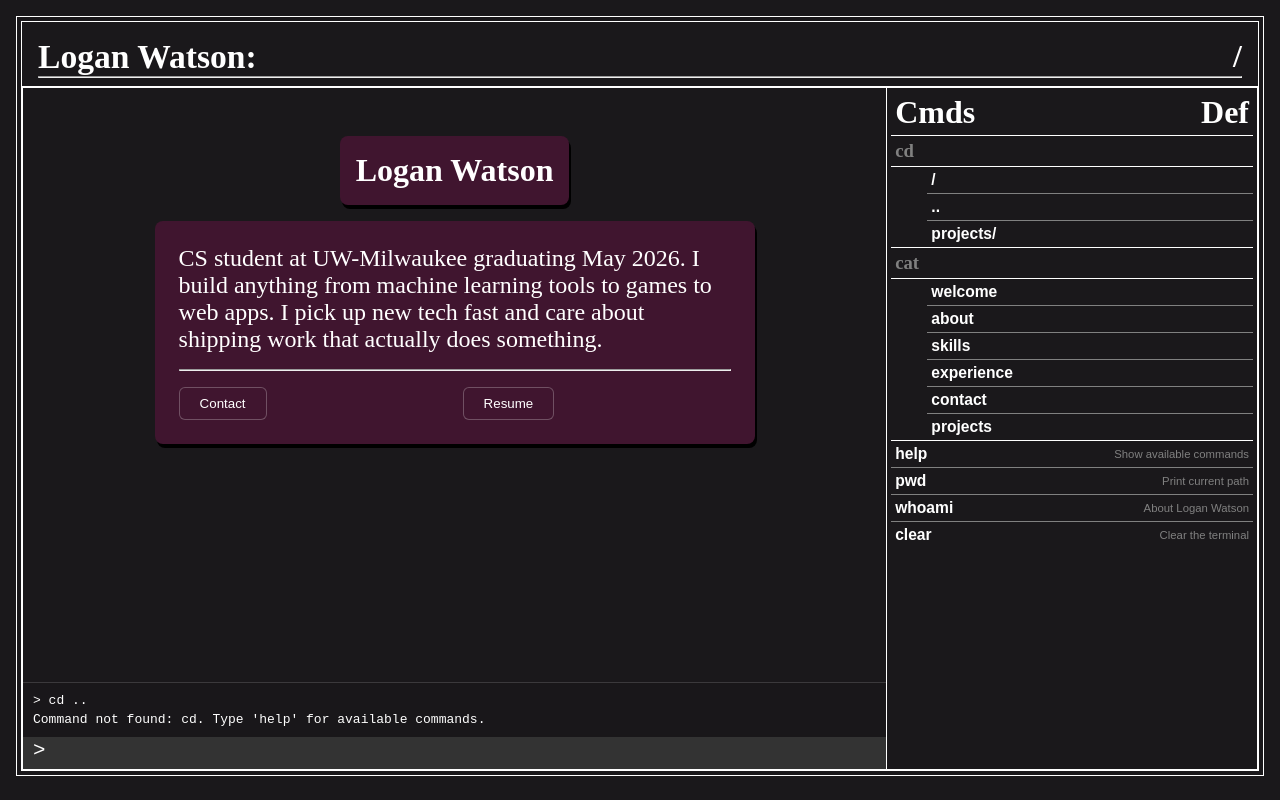
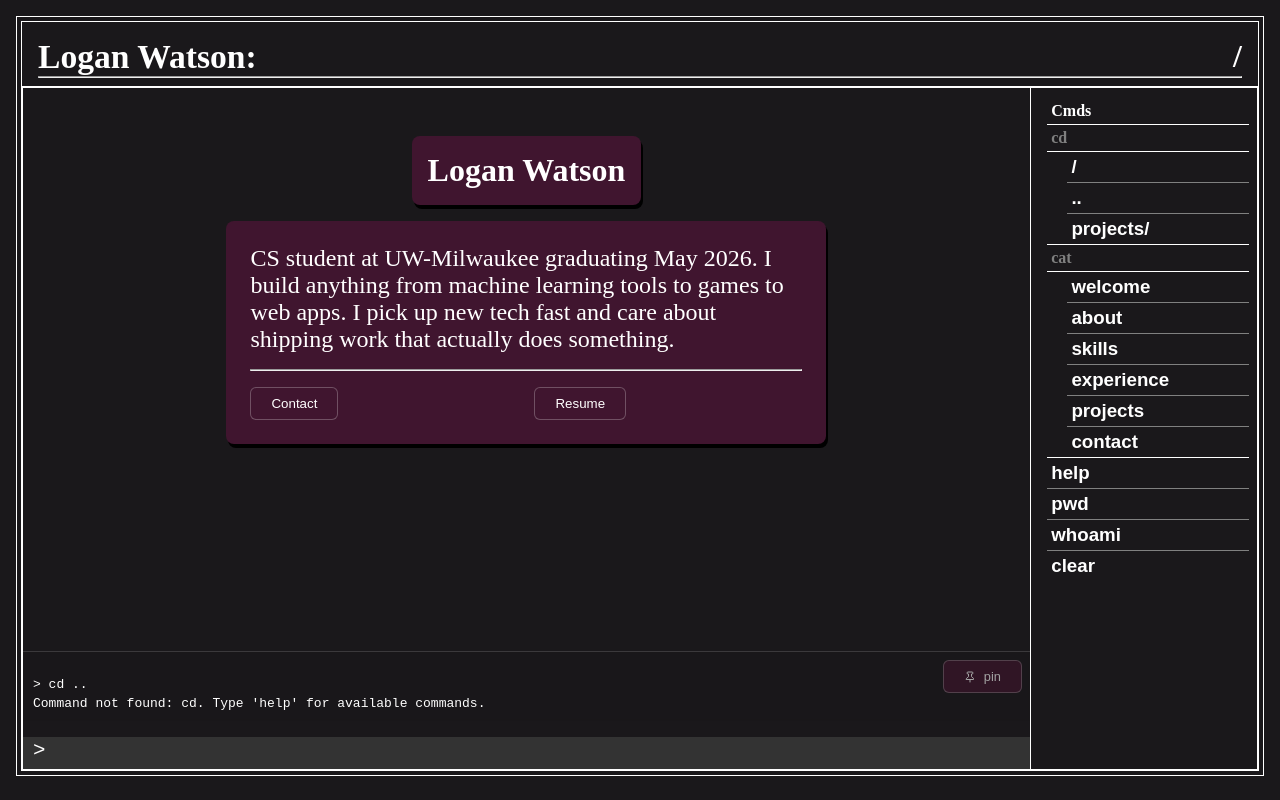
Before and after one commit to LoganWatson1400/portfolio_development, a SvelteKit app: page /about in a window 1280 px wide. Both pictures are taken after a click on the button "..". Built offline with nearby package versions, Linux system fonts and the light colour scheme.

Commit message:
feat: better terminal useage

```diff
--- a/src/app.css
+++ b/src/app.css
@@ -160,15 +160,19 @@
 }
 
 .divider.white {
+  min-height: 1px;
   height: 1px;
   background-color: white;
   width: 100%;
+  flex-shrink: 0;
 }
 
-.divider.gray{
+.divider.gray {
+  min-height: 1px;
   height: 1px;
   background-color: gray;
   width: 100%;
+  flex-shrink: 0;
 }
 
 .flex {
--- a/src/components/commandTable.svelte
+++ b/src/components/commandTable.svelte
@@ -1,15 +1,12 @@
 <script>
   import { getCurrentDir, isDir, dirName } from "$lib/terminal/terminal.js";
   import { terminalValue } from "$lib/stores.js";
-
   export let run = async (cmd) => terminalValue.set(cmd);
   export let pathStack = [];
-
   $: currentDir = getCurrentDir(pathStack) ?? {};
   $: entries = Object.entries(currentDir);
   $: dirs = entries.filter(([key]) => isDir(key));
   $: files = entries.filter(([key]) => !isDir(key));
-
   const META_COMMANDS = ["help", "pwd", "whoami", "clear"];
   const META_DESCRIPTIONS = {
     help: "Show available commands",
@@ -17,21 +14,29 @@
     whoami: "About Logan Watson",
     clear: "Clear the terminal",
   };
+
+  let panelEl;
+  let scale = 2;
+
+  // Observe the panel's width and derive a scale factor
+  // Baseline: 160px → scale 1.0, clamped between 0.65 and 1.25
+  $: if (panelEl) {
+    const ro = new ResizeObserver(([entry]) => {
+      const w = entry.contentRect.width;
+      scale = Math.min(1.25, Math.max(0.65, w / 160));
+    });
+    ro.observe(panelEl);
+  }
 </script>
 
-<div class="panel flex col">
+<div class="panel flex col" bind:this={panelEl} style="--scale: {scale}">
   <!-- header -->
-  <div class="row">
-    <h1>Cmds</h1>
-    <h1 class="command__description">Def</h1>
-  </div>
+  <h1 class="row">Cmds</h1>
   <div class="divider white" />
-
   <!-- cd -->
   {#if dirs.length > 0 || pathStack.length > 0}
-    <div class="row"><h3 class="label">cd</h3></div>
+    <h3 class="row label">cd</h3>
     <div class="divider white" />
-
     <div class="sublist flex col">
       <button class="row btn-command" onclick={() => run("cd /")}>
         <h3>/</h3>
@@ -40,7 +45,6 @@
       <button class="row btn-command" onclick={() => run("cd ..")}>
         <h3>..</h3>
       </button>
-
       {#each dirs as [key, value], i}
         <div class="divider gray" />
         <button
@@ -48,21 +52,18 @@
           onclick={() => run("cd " + dirName(key))}
         >
           <h3>{dirName(key)}/</h3>
-          <span class="command__description desc"
-            >{value.description ?? ""}</span
-          >
+          <span class="command__description desc">
+            {value.description ?? ""}
+          </span>
         </button>
       {/each}
     </div>
-
     <div class="divider white" />
   {/if}
-
   <!-- cat -->
   {#if files.length > 0}
-    <div class="row"><h3 class="label">cat</h3></div>
+    <h3 class="row label">cat</h3>
     <div class="divider white" />
-
     <div class="sublist flex col">
       {#each files as [key], i}
         {#if i > 0}<div class="divider gray" />{/if}
@@ -71,16 +72,13 @@
         </button>
       {/each}
     </div>
-
     <div class="divider white" />
   {/if}
-
   <!-- meta -->
   {#each META_COMMANDS as cmd, i}
     {#if i > 0}<div class="divider gray" />{/if}
     <button class="row btn-command" onclick={() => run(cmd)}>
       <h3>{cmd}</h3>
-      <span class="command__description desc">{META_DESCRIPTIONS[cmd]}</span>
     </button>
   {/each}
 </div>
@@ -89,30 +87,31 @@
   .panel {
     height: 100%;
     width: 100%;
+    margin: 0px 4px;
     gap: 2px;
+    /* All font sizes below are multiplied by --scale */
+    font-size: calc(0.8rem * var(--scale, 1));
     overflow-y: auto;
+    overflow-x: hidden;
   }
-
   .row {
     display: flex;
     justify-content: space-between;
     align-items: center;
+    font-size: inherit;
     width: 100%;
     padding: 2px 4px;
   }
-
   .sublist {
     padding-left: 10%;
     gap: 2px;
   }
-
   .label {
     color: gray;
   }
-
   .desc {
     color: var(--color-txt-secondary);
-    font-size: 0.85em;
+    font-size: calc(0.85em * var(--scale, 1));
     text-align: right;
   }
 </style>
--- a/src/lib/data/tree.json
+++ b/src/lib/data/tree.json
@@ -12,11 +12,11 @@
     "experience": {
       "description": "My work and education history"
     },
+    "projects": {
+      "description": "View a list current projects"
+    },
     "contact": {
       "description": "Get in touch with me"
-    },
-    "projects": {
-      "description": "View a list current projects"
     },
     "projects/": {
       "emoteclass": {
--- a/src/routes/+layout.svelte
+++ b/src/routes/+layout.svelte
@@ -1,7 +1,8 @@
 <script>
   import favicon from "$lib/assets/favicon.svg";
-  import '../app.css';
+  import "../app.css";
   import { tick, onMount } from "svelte";
+  import { slide, fade } from "svelte/transition";
   import { afterNavigate } from "$app/navigation";
   import CommandTable from "../components/commandTable.svelte";
   import { terminalValue, terminalHistory } from "$lib/stores.js";
@@ -11,9 +12,51 @@
   let historyEl;
   let inputEl;
 
-  // Instantiated in onMount so sessionStorage is available (no SSR issues).
   let terminal;
   let currentPath = $state("/");
+
+  // ── terminal history visibility state ──────────────────────────────────────
+  let pinned    = $state(false);   // user toggled "keep open"
+  let isHovered = $state(false);   // mouse is inside the history panel or terminal input
+  let showHistory = $state(false); // master visibility flag
+  let hideTimeout;
+
+  function startHideTimer() {
+    clearTimeout(hideTimeout);
+    // Only schedule a hide when neither pinned nor hovered
+    if (!pinned && !isHovered) {
+      hideTimeout = setTimeout(() => {
+        showHistory = false;
+      }, 3000);
+    }
+  }
+
+  function cancelHideTimer() {
+    clearTimeout(hideTimeout);
+  }
+
+  function onHistoryMouseEnter() {
+    isHovered = true;
+    cancelHideTimer();   // keep visible while hovering
+  }
+
+  function onHistoryMouseLeave() {
+    isHovered = false;
+    startHideTimer();    // begin countdown once mouse leaves
+  }
+
+  function togglePin() {
+    pinned = !pinned;
+    if (pinned) {
+      // pinned → cancel any pending hide
+      cancelHideTimer();
+      showHistory = $terminalHistory.length > 0;
+    } else {
+      // un-pinned → start the hide countdown
+      startHideTimer();
+    }
+  }
+  // ──────────────────────────────────────────────────────────────────────────
 
   onMount(() => {
     terminal = new Terminal();
@@ -21,14 +64,20 @@
     inputEl?.focus();
   });
 
-  // Keep the header path label in sync after every navigation.
   afterNavigate(() => {
     setTimeout(() => inputEl?.focus(), 50);
   });
 
-  // Scroll the history pane to the bottom whenever it updates.
+  // Whenever history changes: show the panel, reset the countdown
   $effect(() => {
     $terminalHistory;
+    if ($terminalHistory.length > 0) {
+      showHistory = true;
+      startHideTimer();
+    } else {
+      showHistory = false;
+      cancelHideTimer();
+    }
     scrollToBottom();
   });
 
@@ -59,99 +108,111 @@
   <link rel="icon" href={favicon} />
 </svelte:head>
 
-<!-- root: full viewport, flex column -->
+<!-- root -->
 <div
-  class="box"
+  class="box flex col"
   style="
-  height: 95%;
-  margin: 2vmin;
-  display: flex;
-  flex-direction: column;
-"
+    height: 95%;
+    margin: 2vmin;
+    gap: 0;
+  "
 >
-  <!--- header --->
-  <div
-    class="box"
-    style="
-    flex-shrink: 0;
-    padding: 16px;
-    padding-bottom: 8px;
-  "
-  >
-    <div style="display: flex; justify-content: space-between;">
+  <!-- header -->
+  <div class="box" style="flex-shrink: 0; padding: 16px 16px 8px;">
+    <div class="flex" style="justify-content: space-between;">
       <h1 style="font-size: clamp(0.5rem, 2vw + 8px, 3rem)">Logan Watson:</h1>
       <h1>{currentPath}</h1>
     </div>
     <hr style="height: 1px; background-color: white;" />
   </div>
 
-  <!--- body container --->
+  <!-- body -->
   <div
-    class="box"
-    style="
-    min-height: 0%;
-    border-top: 0;
-    flex: 1;
-    display: flex;
-    padding: 0;
-  "
+    class="box flex"
+    style="min-height: 0; flex: 1; border-top: 0; padding: 0; gap: 0;"
   >
-    <!--- left: pages + terminal --->
+    <!-- left: page + terminal -->
     <div
-      class="box"
-      style="
-      width: 70%;
-      display: flex;
-      flex-direction: column;
-      justify-content: end;
-      padding: 0;
-    "
+      class="box flex col"
+      style="flex: 10 1 0; min-width: 0; justify-content: end; padding: 0;"
     >
-      <!--- pages --->
+      <!-- page -->
       <div
-        style="
-        flex: 1;
-        min-height: 0;
-        overflow: hidden;
-        position: relative;
-      "
+        style="flex: 1; min-height: 0; overflow: hidden; position: relative;"
       >
         <div style="height: 100%; overflow-y: auto; padding: 32px 8px;">
           {@render children()}
         </div>
 
-        {#if $terminalHistory.length > 0}
+        <!-- ── terminal history panel ─────────────────────────────────────── -->
+        {#if $terminalHistory.length > 0 && showHistory}
           <div
             class="terminal"
             bind:this={historyEl}
+            transition:slide={{ duration: 280, axis: "y" }}
+            onmouseenter={onHistoryMouseEnter}
+            onmouseleave={onHistoryMouseLeave}
             style="
               position: absolute;
-              bottom: 0;
-              left: 0;
-              right: 0;
+              bottom: 0; left: 0; right: 0;
               max-height: 50%;
-              overflow: scroll;
+              overflow: auto;
               scrollbar-width: none;
               padding: 8px;
-              background-color: rgba(26, 24, 27, 0.55);
+              background-color: rgba(26,24,27,0.55);
               backdrop-filter: blur(2px);
-              border-top: 1px solid rgba(255, 255, 255, 0.15);
+              border-top: 1px solid rgba(255,255,255,0.15);
             "
           >
+            <!-- pin toggle — replaces the old "clear history" button -->
+            <button
+              onclick={togglePin}
+              class="btn"
+              title={pinned ? "Unpin history (will auto-hide)" : "Pin history open"}
+              style="
+                position: sticky;
+                top: 0;
+                float: right;
+                z-index: 10;
+                cursor: pointer;
+                font-size: 1vw;
+                display: flex;
+                align-items: center;
+                gap: 4px;
+                opacity: {pinned ? 1 : 0.6};
+                border-color: {pinned ? 'var(--color-txt-highlight, #aaa)' : 'rgba(255,255,255,0.3)'};
+                transition: opacity 0.2s, border-color 0.2s;
+              "
+            >
+              <!-- simple pin icon -->
+              <svg
+                xmlns="http://www.w3.org/2000/svg"
+                width="12" height="12"
+                viewBox="0 0 24 24"
+                fill={pinned ? "currentColor" : "none"}
+                stroke="currentColor"
+                stroke-width="2"
+                stroke-linecap="round"
+                stroke-linejoin="round"
+              >
+                <line x1="12" y1="17" x2="12" y2="22"/>
+                <path d="M5 17h14v-1.76a2 2 0 0 0-1.11-1.79l-1.78-.9A2 2 0 0 1 15 10.76V6h1a2 2 0 0 0 0-4H8a2 2 0 0 0 0 4h1v4.76a2 2 0 0 1-1.11 1.79l-1.78.9A2 2 0 0 0 5 15.24Z"/>
+              </svg>
+              {pinned ? "pinned" : "pin"}
+            </button>
+
             {#each $terminalHistory as line}
               {#if isTable(line)}
-                <div style="display: flex; flex-direction: column; gap: 0 16px; padding: 2px 0;">
+                <div class="flex col" style="gap: 0; padding: 2px 0;">
                   {#each line.rows as row}
-                    <div style="display: flex; flex-wrap: nowrap;">
+                    <div class="flex" style="flex-wrap: nowrap;">
                       <div style="margin-left: 5%;"></div>
                       {#each row as col, i}
                         <span
                           class="terminal"
-                          style="
-                          {(i % 3) === 0 ? 'flex: 2 3 5%' : ''}
-                          {(i % 3) === 1 ? 'flex: 1 6 5%' : ''}
-                          {(i % 3) === 2 ? 'flex: 9 1 5%' : ''}
-                          ">{col}</span
+                          style="{i % 3 === 0 ? 'flex:2 3 5%' : ''}{i % 3 === 1
+                            ? 'flex:1 6 5%'
+                            : ''}{i % 3 === 2 ? 'flex:9 1 5%' : ''}">{col}</span
                         >
                       {/each}
                     </div>
@@ -163,12 +224,15 @@
             {/each}
           </div>
         {/if}
+        <!-- ─────────────────────────────────────────────────────────────── -->
       </div>
 
-      <!--- terminal input --->
+      <!-- terminal input -->
       <div
-        class="terminal input"
-        style="display: flex; background-color: #333;"
+        class="terminal input flex"
+        style="background-color: #333;"
+        onmouseenter={onHistoryMouseEnter}
+        onmouseleave={onHistoryMouseLeave}
       >
         <input
           bind:this={inputEl}
@@ -181,7 +245,7 @@
             border: none;
             color: var(--color-txt-primary);
             outline: none;
-            font-size: clamp(0.5rem, 1vw + 8px, 3rem)
+            font-size: clamp(0.5rem, 1vw + 8px, 3rem);
             "
           value={$terminalValue}
           oninput={(e) => terminalValue.set(e.target.value)}
@@ -190,23 +254,25 @@
       </div>
     </div>
 
-    <!--- commands --->
+    <!-- command table -->
     <div
       class="box"
       style="
-      width: 30%;
-      border-left: 0;
-      overflow-y: auto;
-    "
+        flex: 2 20 0;
+        min-width: fit-content;
+        padding: 1%;
+        border-left: 0;
+        overflow: hidden;
+      "
     >
-      <CommandTable run={
-        async (cmd) => {
+      <CommandTable
+        run={async (cmd) => {
           terminalValue.set(cmd);
           await runCmd(cmd);
           terminalValue.set("");
           inputEl?.focus();
-        }
-      } />
+        }}
+      />
     </div>
   </div>
 </div>
--- a/src/routes/welcome/+page.svelte
+++ b/src/routes/welcome/+page.svelte
@@ -84,7 +84,7 @@
     height: fit-content;
     width: 90%;
     justify-self: center;
-    overflow: scroll;
+    overflow: auto;
     gap: 12px;
   }
 
```
Also changed, not shown: 2 other files (tests, documents, lock files or other folders).
